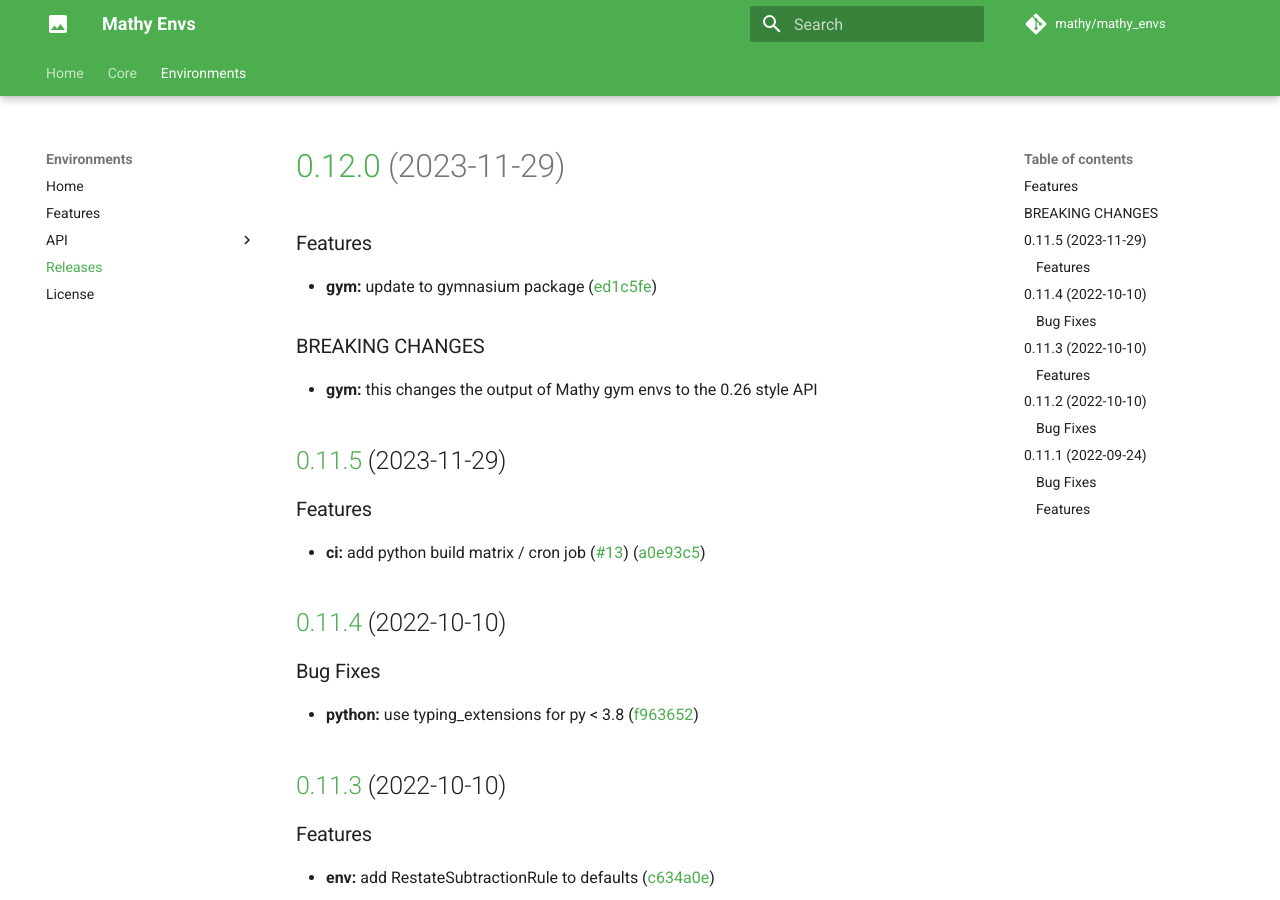
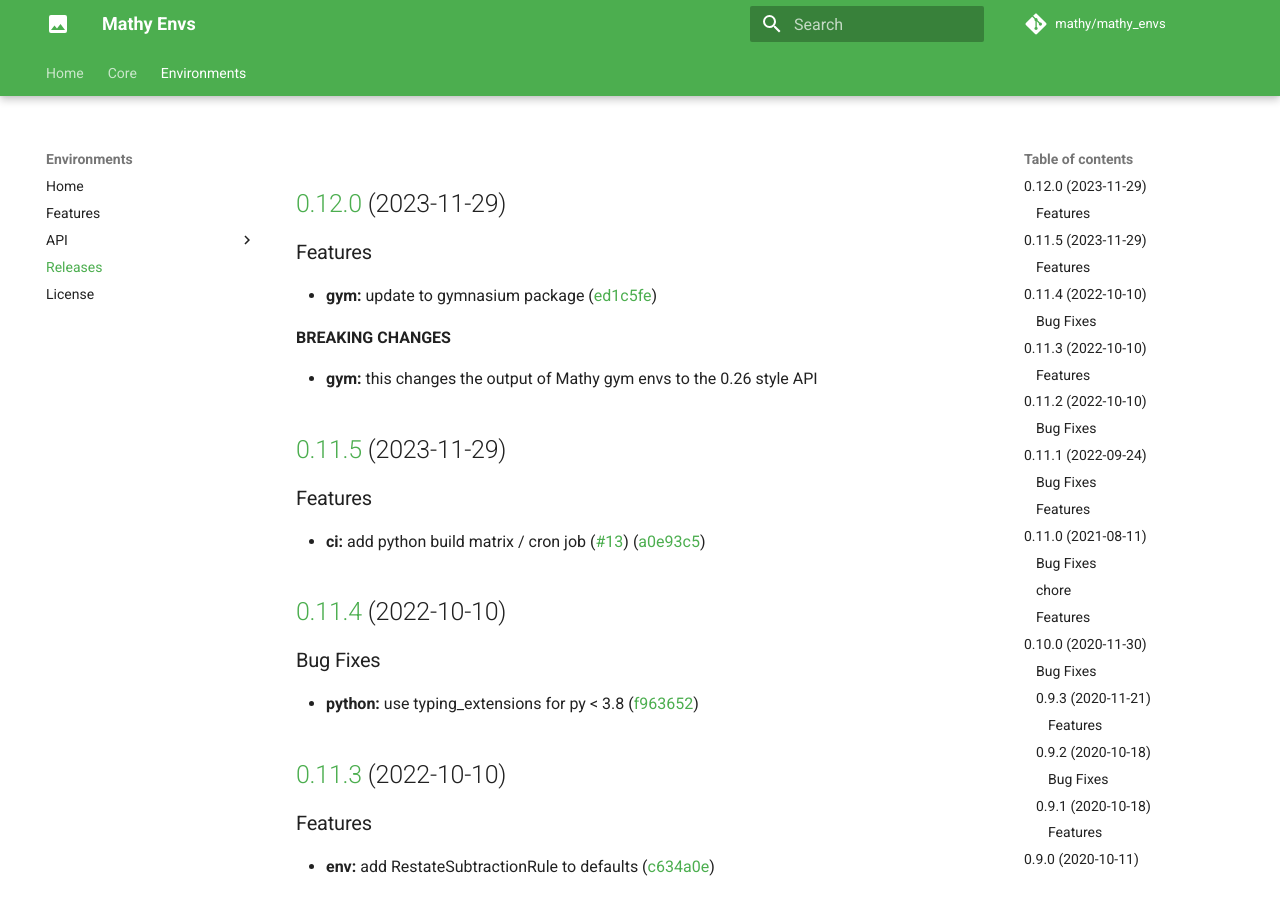
Before and after one commit to mathy/mathy_envs, an MkDocs documentation site: the page built from website/docs/changelog.md, in a window 1280 px wide and 900 px high. Built offline with MkDocs 1.6.1 and Material for MkDocs 9.7.7, drawn with Linux system fonts in a browser that asks for light colours; comment, search, counter and statistics services are not loaded.

Commit message:
chore: fix changelog toc

```diff
--- a/website/docs/changelog.md
+++ b/website/docs/changelog.md
@@ -1,10 +1,11 @@
-# [0.12.0](https://github.com/mathy/mathy_envs/compare/v0.11.5...v0.12.0) (2023-11-29)
+
+## [0.12.0](https://github.com/mathy/mathy_envs/compare/v0.11.5...v0.12.0) (2023-11-29)
 
 ### Features
 
 - **gym:** update to gymnasium package ([ed1c5fe](https://github.com/mathy/mathy_envs/commit/ed1c5fe6683f62009eef1a6e8dd8e95918c26616))
 
-### BREAKING CHANGES
+**BREAKING CHANGES**
 
 - **gym:** this changes the output of Mathy gym envs to the 0.26 style API
 
@@ -58,7 +59,7 @@
 
 - **gym:** environments return np.ndarray observations only ([e441dfc](https://github.com/mathy/mathy_envs/commit/e441dfccfea7011551efb3514ea468716e097255))
 
-### BREAKING CHANGES
+**BREAKING CHANGES**
 
 - drop MathyWindowObservation and observations_to_window helpers for working with windowed observations. They were only used in the legacy custom mathy agents.
 - **gym:** this remove the "np_observation" flag from MathyGymEnv. All returned obseravtions are np.ndarrays now.
@@ -70,7 +71,7 @@
 
 - **state:** normalize problem type hash in observation ([97b26b5](https://github.com/mathy/mathy_envs/commit/97b26b5df7dc579fb045fcb5e359a7b1812531f6))
 
-### BREAKING CHANGES
+**BREAKING CHANGES**
 
 - **state:** observation size is 2 floating point values more than before. In order to normalize problem type, we need more than two options or the normalized value will be likely to be 0.0 and 1.0 in some order. By adding two more variations on the input, we get a range of 4 values with at least 2 usually being not 1.0 or 0.0
 
```
